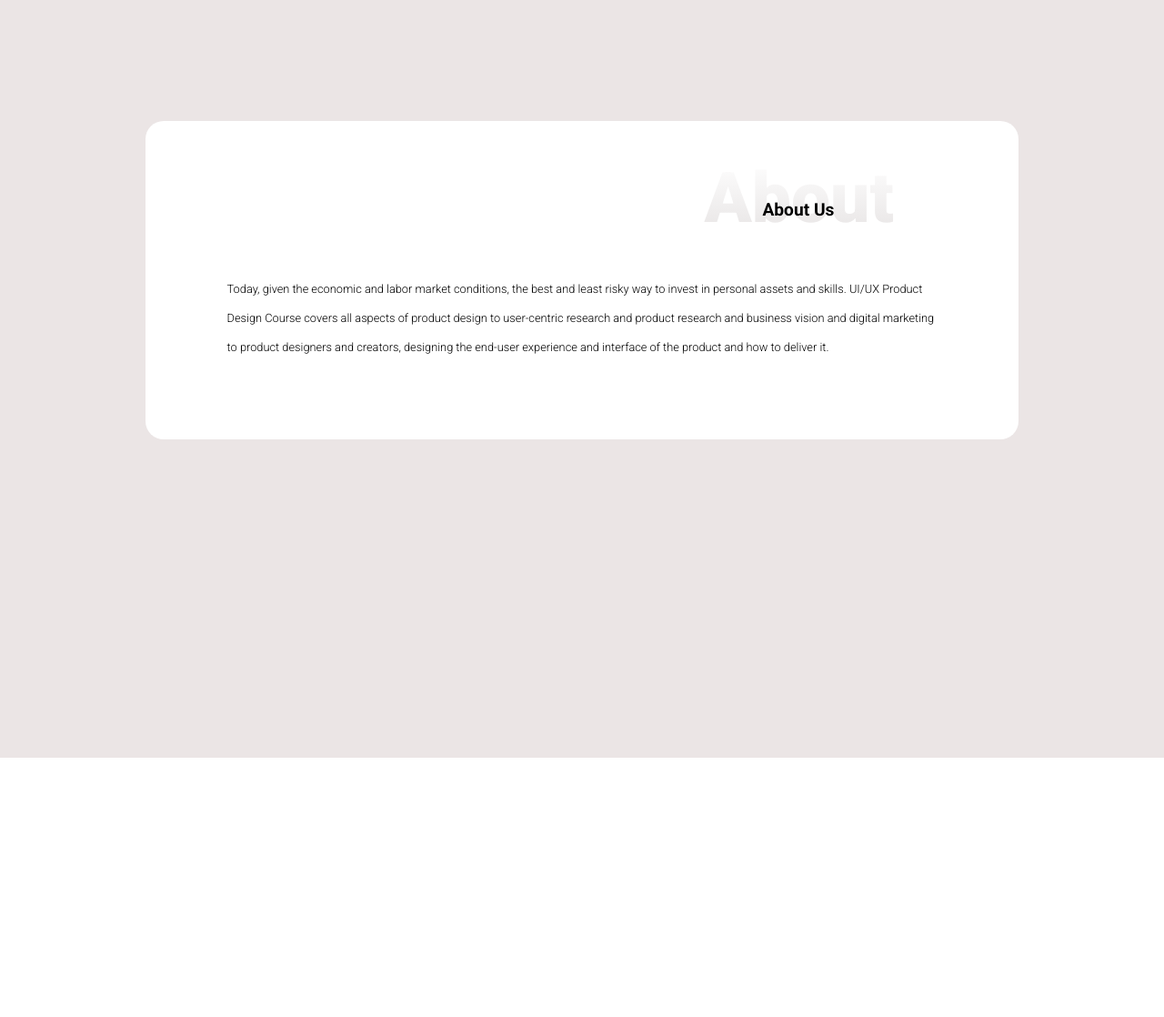
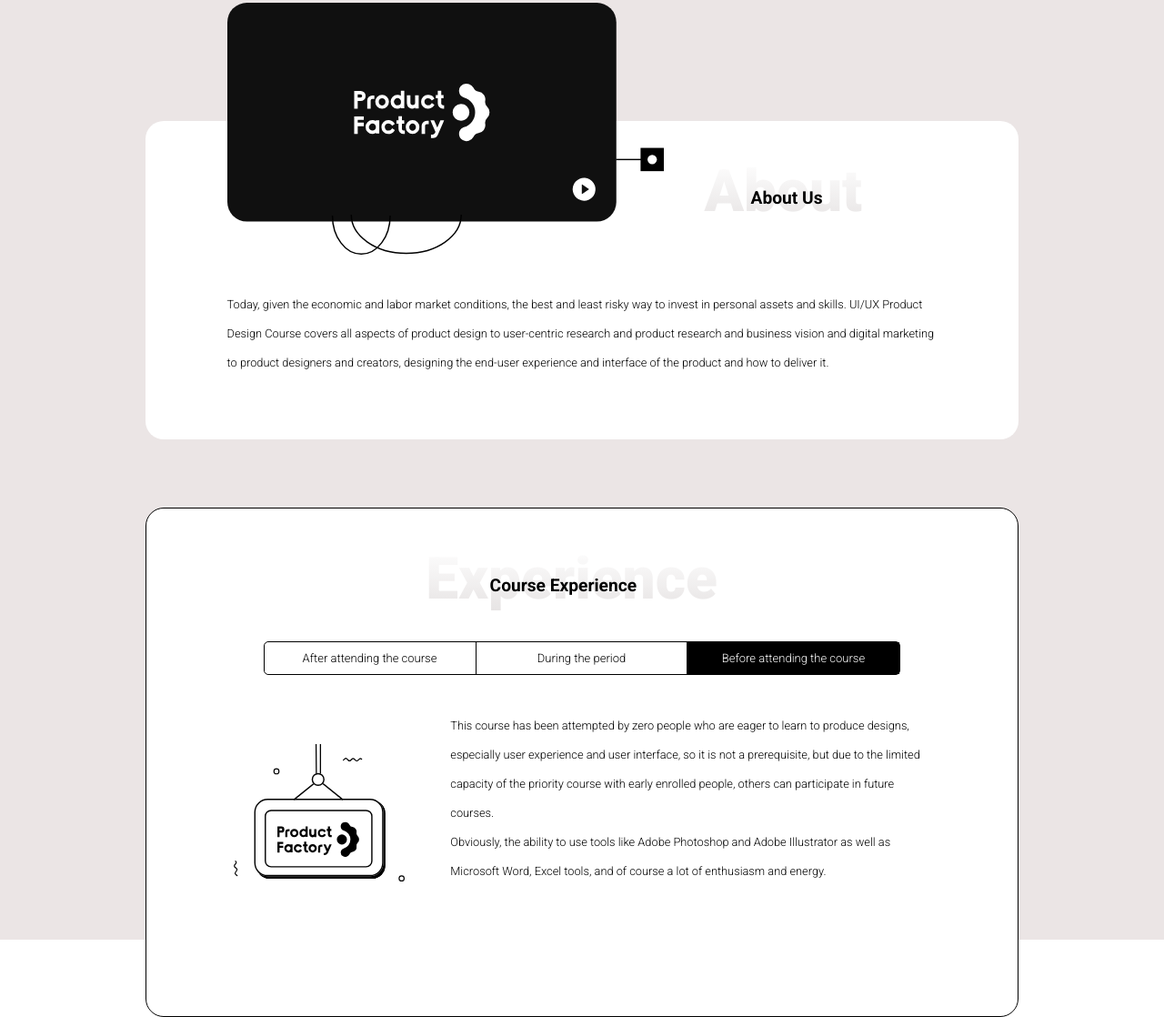
Before and after one commit to engineer-kufre/product-website, a plain HTML site: page index.html in a window 1280 px wide. Shown: the part 667-1785 px from the top of the page at 91% size. Before the commit the page ends 1500 px from the top, so only its background shows below. Drawn offline with Linux system fonts and the light colour scheme.

Commit message:
updated index page and style

```diff
--- a/index.html
+++ b/index.html
@@ -47,15 +47,33 @@
         </div>
     </header>
     <section class="about-us">
-        <div class="Product-factory">
+        <div class="about-us-text">
+            <div class="about-us-text-top">
+                <img src="/img/product factory content img.svg" alt="">
+                <h1>About Us</h1>
+                <p class="fade-about-us">About</p>
+            </div>
+            <p class="p-text">Today, given the economic and labor market conditions, the best and least risky way to invest in personal assets and skills. UI/UX Product Design Course covers all aspects of product design to user-centric
+            research and product research and business vision and digital marketing to product designers and creators, designing the end-user experience and interface of the product and how to deliver it.</p>
+        </div>
+        <div class="course-experience-text">
+            <h1>Course Experience</h1>
+            <p class="fade-course-experience">Experience</p>
+            <div class="course-experience-top">
+                <p class="other">After attending the course</p>
+                <p class="other">During the period</p>
+                <p class="selected">Before attending the course</p>
+            </div>
+            <div class="course-experience-bottom">
+                <img src="/img/logo hanging.svg" alt="">
+                <div>
+                    <p class="p-text">This course has been attempted by zero people who are eager to learn to produce designs, especially user experience and user interface, so it is not a prerequisite, but due to the limited capacity of the priority course with early enrolled people, others can participate in future courses.</p>
+                    <p class="p-text">Obviously, the ability to use tools like Adobe Photoshop and Adobe Illustrator as well as Microsoft Word, Excel tools, and of course a lot of enthusiasm and energy.</p>
+                </div>
+            </div>
+
 
         </div>
-        <div class="about-us-text">
-            <h1>About Us</h1>
-            <p class="fade-about-us">About</p>
-            <p class="p-text">Today, given the economic and labor market conditions, the best and least risky way to invest in personal assets and skills. UI/UX Product Design Course covers all aspects of product design to user-centric research and product research and business vision and digital marketing to product designers and creators, designing the end-user experience and interface of the product and how to deliver it.</p>
-        </div>
-
     </section>
 </body>
 </html>
--- a/style.css
+++ b/style.css
@@ -91,7 +91,7 @@ nav {
 }
 .about-us {
     background-color: rgb(235, 229, 229);
-    height: 1000px;
+    height: 150vh;
     position: absolute;
     width: 100%;
 }
@@ -113,9 +113,11 @@ aside {
 }
 .about-us-text {
     background-color: white;
+    display: flex;
+    flex-direction: column;
     height: 350px;
     width: 75%;
-    margin: 300px auto;
+    margin: 300px auto 50px auto;
     border-radius: 20px;
     padding: 60px 7%;
     position: relative;
@@ -125,25 +127,98 @@ aside {
     left: 48vw;
     top: 40px;
     font-weight: 900;
-    font-size: 6vw;
+    font-size: 5vw;
     background: -webkit-linear-gradient(#fff, rgb(230, 227, 227));
     background-size: 100%;
     -webkit-background-clip: text;
     -webkit-text-fill-color: transparent;
     z-index: 1;
 }
-.about-us-text > h1 {
+.about-us-text-top > h1 {
+    align-self: start;
     font-size: 1.5vw;
-    margin: 2vw 0 0 46vw;
+    margin: 1vw 0 0 45vw;
     position: relative;
     z-index: 2;
 }
 .about-us-text > .p-text {
     font-weight: 400;
     font-size: 1vw;
-    margin: 60px 0;
+    margin: 90px 0;
     width: 100%;
     line-height: 2.5vw;
+}
+.about-us-text-top {
+    display: flex;
+}
+.about-us-text-top img {
+    width: 50%;
+    /* transform: translate(0%, -70%); */
+    position: absolute;
+    top: -130px;
+}
+.course-experience-text {
+    background-color: white;
+    height: 70vh;
+    width: 75%;
+    margin: 75px auto;
+    border-radius: 20px;
+    padding: 60px 7%;
+    position: relative;
+    border: 1px solid black;
+}
+.fade-course-experience {
+    position: absolute;
+    left: 24vw;
+    top: 40px;
+    font-weight: 900;
+    font-size: 5vw;
+    background: -webkit-linear-gradient(#fff, rgb(230, 227, 227));
+    background-size: 100%;
+    -webkit-background-clip: text;
+    -webkit-text-fill-color: transparent;
+    z-index: 1;
+}
+.course-experience-text > h1 {
+    font-size: 1.5vw;
+    margin: 1vw 0 0 22.5vw;
+    position: relative;
+    z-index: 2;
+}
+.course-experience-top {
+    border: 1px solid black;
+    border-radius: 5px;
+    display: flex;
+    justify-content: space-evenly;
+    width: 90%;
+    margin: 50px auto 0;
+}
+.course-experience-top > p {
+    padding: 10px 0;
+    text-align: center;
+    width: 33.3333333%;
+    font-size: small;
+    border-right: 1px solid black;
+}
+.course-experience-top > .selected {
+    color: white;
+    background-color: black;
+}
+.course-experience-bottom .p-text {
+    font-weight: 400;
+    margin-bottom: -40px;
+    margin-left: 50px;
+    font-size: 1vw;
+    width: 90%;
+    line-height: 2.5vw;
+}
+.course-experience-bottom {
+    display: flex;
+    width: 100%;
+}
+.course-experience-bottom img {
+    width: 25%;
+    margin-top: 60px;
 }
 
 /* media queries */
```
Also changed, not shown: img/footer email img.svg (added), img/images.svg (added), img/logo hanging.svg (added), img/logo.svg (added), img/play button.svg (added), img/product factory content img.svg (added), img/product img.svg (added), img/time icon.svg (added).
